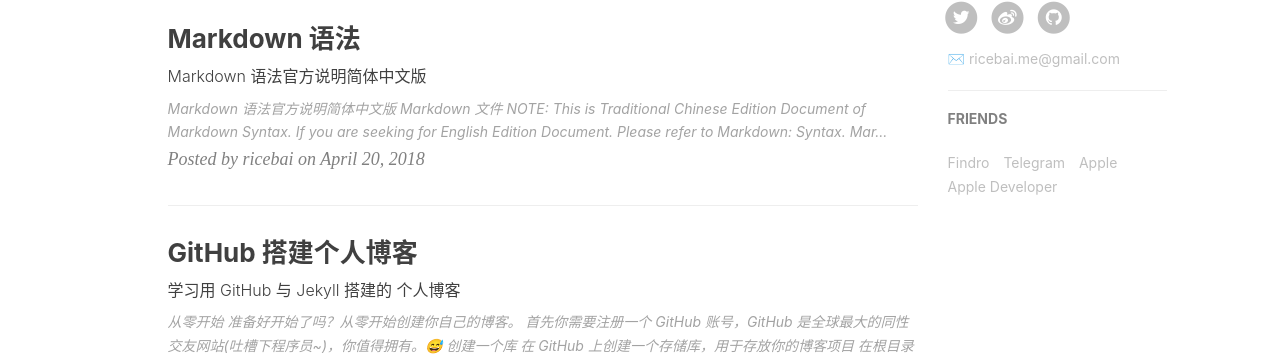
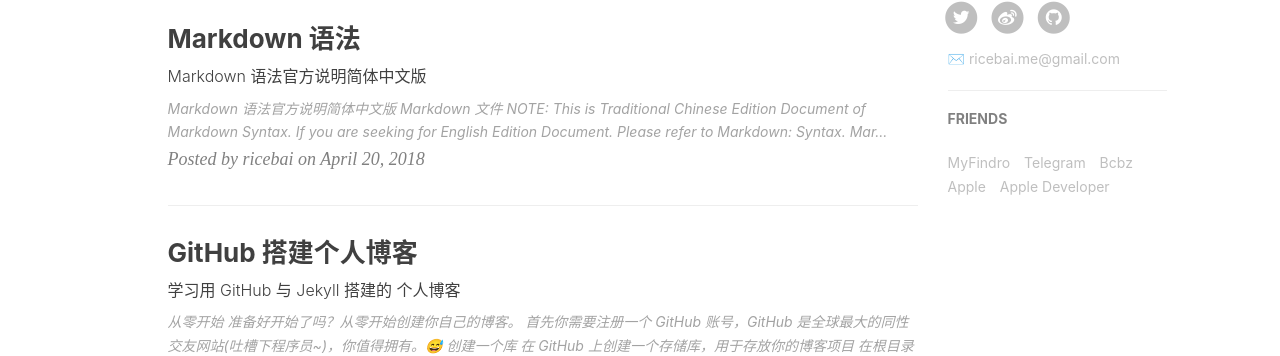
Before and after one commit to ricebai/ricebai.github.io, a Jekyll site: the page built from index.html, in a window 1280 px wide. Shown: the part 921-1277 px from the top of the page. Built offline with Jekyll 4.4.1, drawn with Linux system fonts in a browser that asks for light colours; nearby versions of some CDN libraries; the list of posts is cut into pages by our own code; comment, search, counter and statistics services are not loaded.

Commit message:
update friends

```diff
--- a/_config.yml
+++ b/_config.yml
@@ -99,11 +99,14 @@ service-worker: true
 # Friends
 friends: [
     {
-        title: "Findro",
+        title: "MyFindro",
         href: "https://findor.me/ricebai"
     },{
         title: "Telegram",
         href: "https://t.me/ricebai"
+    },{
+        title: "Bcbz",
+        href: "https://bcbz.github.io/"
     },{
         title: "Apple",
         href: "https://apple.com"
```
